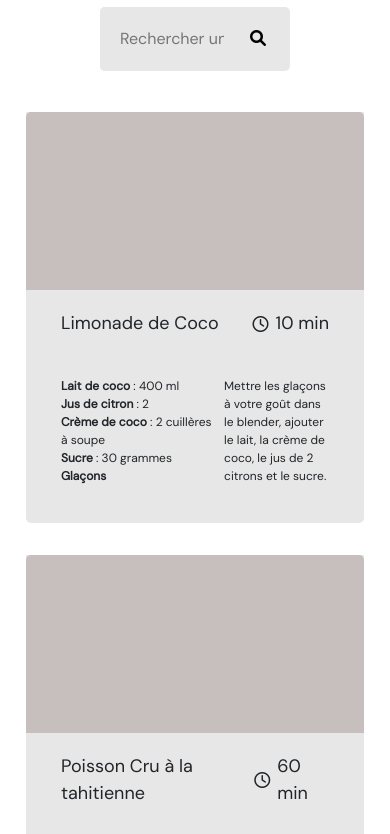
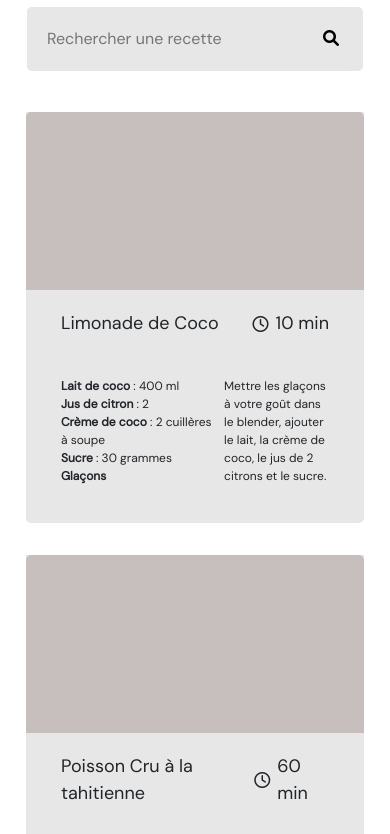
Before and after one commit to HugoDlhOC/HugoDelahaye_7_10022022, a website with bundled scripts: page index.html in a window 390 px wide. Shown: the part 150-984 px from the top of the page. Built offline with nearby package versions, Linux system fonts and the light colour scheme.

Commit message:
responsive search principale

```diff
--- a/style.css
+++ b/style.css
@@ -126,4 +126,9 @@ article{
         margin-right: -105px;
         margin-left:  -105px;
     }
+
+    #search-field{
+        margin-left: -73px;
+        margin-right: -73px;
+    }
 }
```
